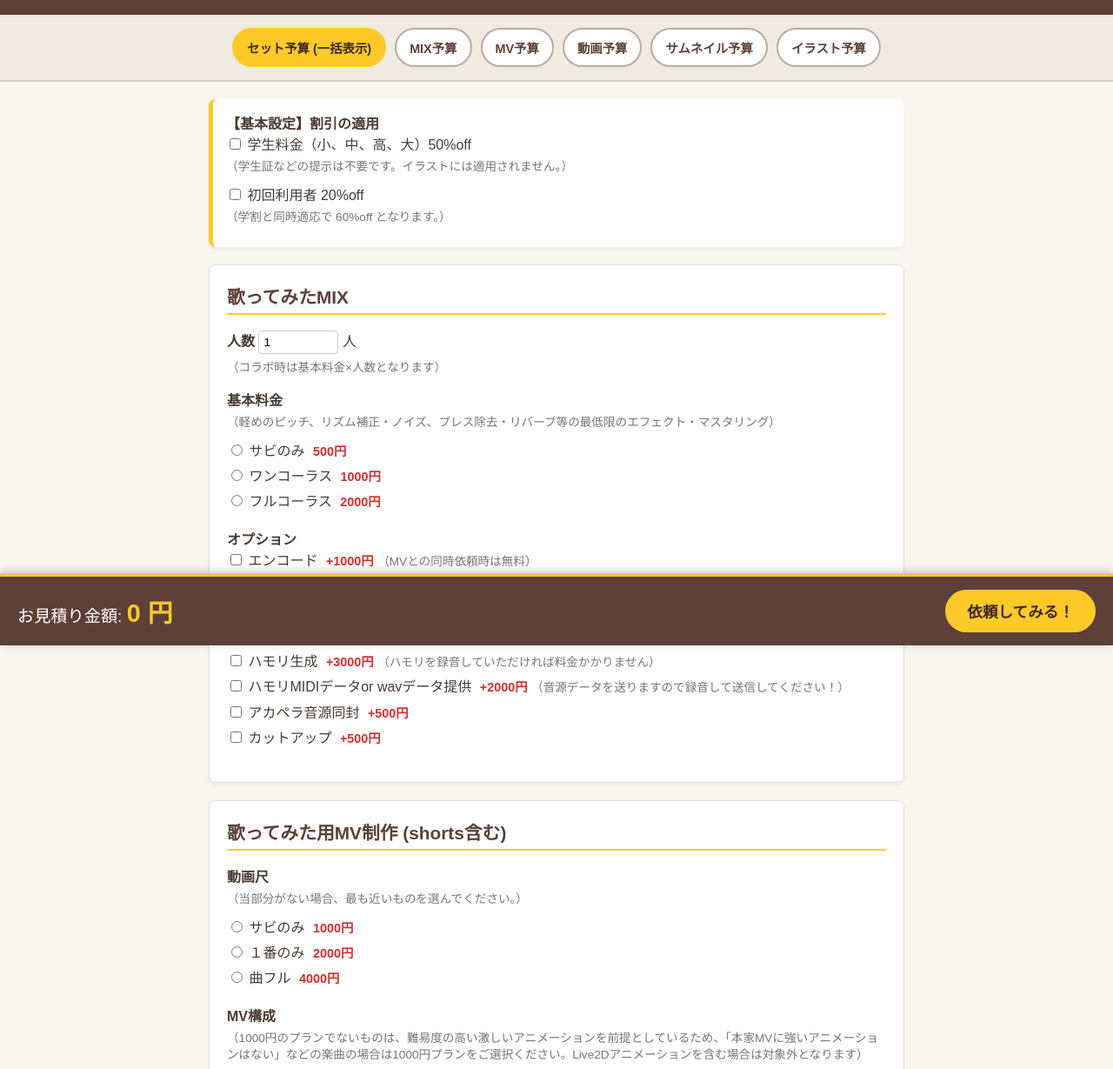
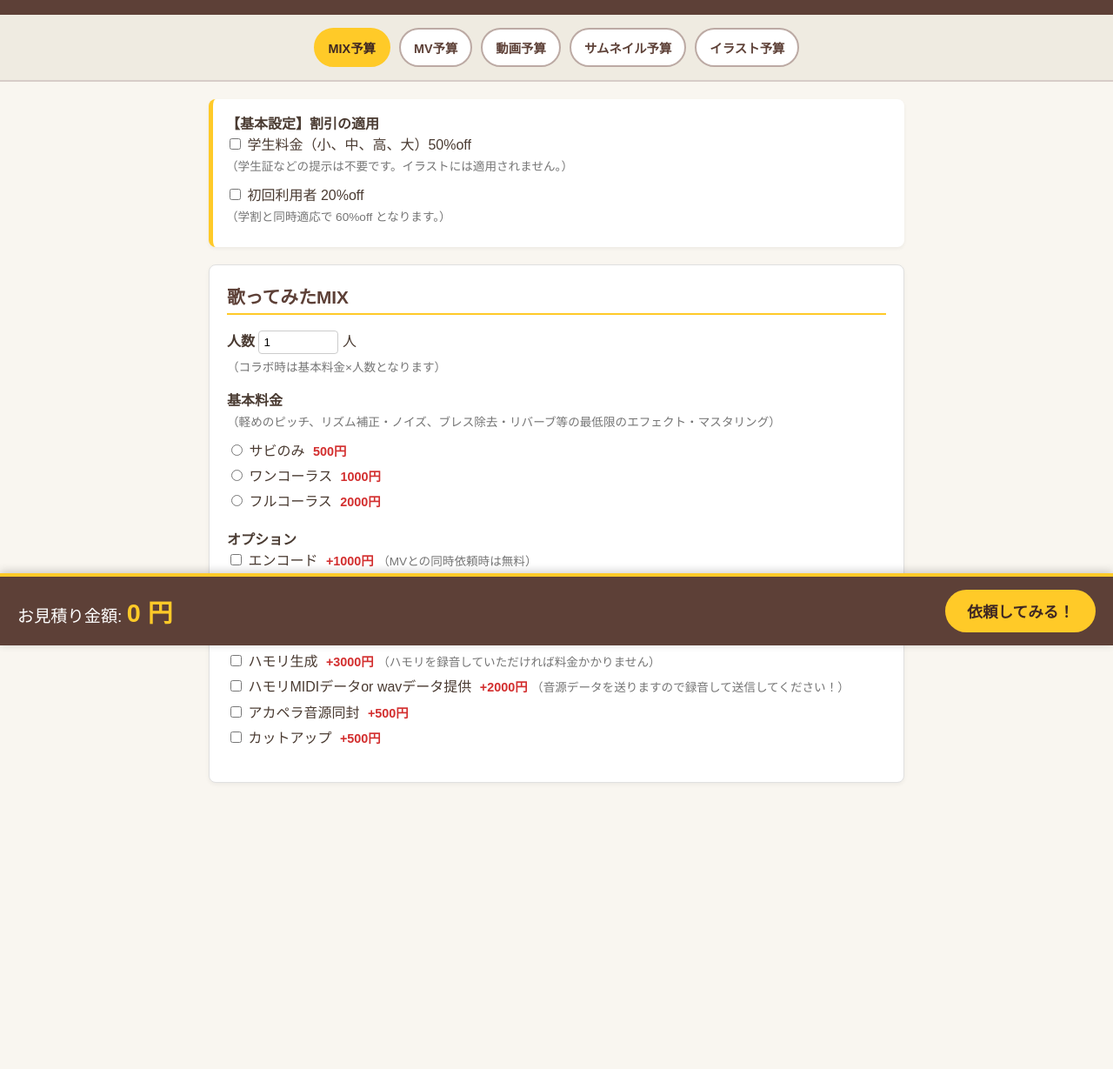
Before and after one commit to jankyjankyjanky/u29Qrsite, a plain HTML site: page index.html in a window 1280 px wide. Shown: the part 58-1287 px from the top of the page at 87% size. After the commit the page ends 1078 px from the top, so only its background shows below. Drawn offline with Linux system fonts and the light colour scheme.

Commit message:
Update index.html

```diff
--- a/index.html
+++ b/index.html
@@ -71,6 +71,7 @@
             margin-bottom: 20px;
             box-shadow: 0 2px 5px rgba(0,0,0,0.05);
             border: 1px solid #E0E0E0;
+            display: none; /* 初期状態では非表示（JSで制御） */
         }
         .section h2 {
             border-bottom: 2px solid #FFCA28;
@@ -162,22 +163,20 @@
 </header>
 
 <div class="menu-bar">
-    <input type="radio" name="main_tab" id="tab_all" value="all" class="tab-radio" checked>
-    <label for="tab_all" class="tab-label">セット予算 (一括表示)</label>
-
-    <input type="radio" name="main_tab" id="tab_mix" value="mix" class="tab-radio">
+    <!-- セット予算は一旦除外しています -->
+    <input type="radio" name="main_tab" id="tab_mix" value="mix" class="tab-radio" checked onchange="switchTab()">
     <label for="tab_mix" class="tab-label">MIX予算</label>
 
-    <input type="radio" name="main_tab" id="tab_mv" value="mv" class="tab-radio">
+    <input type="radio" name="main_tab" id="tab_mv" value="mv" class="tab-radio" onchange="switchTab()">
     <label for="tab_mv" class="tab-label">MV予算</label>
 
-    <input type="radio" name="main_tab" id="tab_movie" value="movie" class="tab-radio">
+    <input type="radio" name="main_tab" id="tab_movie" value="movie" class="tab-radio" onchange="switchTab()">
     <label for="tab_movie" class="tab-label">動画予算</label>
 
-    <input type="radio" name="main_tab" id="tab_thumb" value="thumb" class="tab-radio">
+    <input type="radio" name="main_tab" id="tab_thumb" value="thumb" class="tab-radio" onchange="switchTab()">
     <label for="tab_thumb" class="tab-label">サムネイル予算</label>
 
-    <input type="radio" name="main_tab" id="tab_illust" value="illust" class="tab-radio">
+    <input type="radio" name="main_tab" id="tab_illust" value="illust" class="tab-radio" onchange="switchTab()">
     <label for="tab_illust" class="tab-label">イラスト予算</label>
 </div>
 
@@ -358,19 +357,27 @@ window.onload = () => {
     document.addEventListener('change', calcTotal);
     document.addEventListener('input', calcTotal);
 
-    // 初期タブの切り替え
+    // 初期タブの切り替えを実行
     switchTab();
 };
 
 // --- タブ切り替え処理 ---
 function switchTab() {
-    let tab = document.querySelector('input[name="main_tab"]:checked').value;
+    let tabRadio = document.querySelector('input[name="main_tab"]:checked');
+    if (!tabRadio) return;
+
+    let selectedTab = tabRadio.value;
     let sections = ['sec_mix', 'sec_mv', 'sec_movie', 'sec_thumb', 'sec_illust'];
-    if (tab === 'all') {
-        sections.forEach(id => document.getElementById(id).style.display = 'block');
-    } else {
-        sections.forEach(id => document.getElementById(id).style.display = 'none');
-        document.getElementById('sec_' + tab).style.display = 'block';
+
+    // すべて非表示にしてから選択されたタブのみ表示
+    sections.forEach(id => {
+        let el = document.getElementById(id);
+        if (el) el.style.display = 'none';
+    });
+
+    let targetEl = document.getElementById('sec_' + selectedTab);
+    if (targetEl) {
+        targetEl.style.display = 'block';
     }
 }
 
@@ -513,7 +520,6 @@ function calcTotal() {
     // 5. イラスト（計算用ヘルパー関数）
     const calcIll = (prefix, title) => {
         let wrap = document.getElementById(`wrap_illust_${prefix}`);
-        // 非表示なら無視（MV等のチェックが外れている場合）
         if(!wrap || wrap.style.display === 'none') return 0;
 
         let eshi = document.querySelector(`input[name="eshi_${prefix}"]:checked`);
@@ -537,10 +543,6 @@ function calcTotal() {
         return 0;
     };
 
-    // メインのイラストは常に計算（未選択なら0が返る）
-    // ※ただし、セット予算以外の個別タブで表示されていない場合は除外するロジックにしたい場合は調整可能ですが、
-    // 今回は「入力されたものは裏で保持・合算される（カート形式）」としています。
-    document.getElementById('wrap_illust_main').style.display = 'block';
     totalIllust += calcIll('main', 'イラスト単体');
     if(document.getElementById('chk_illust_mv').checked) totalIllust += calcIll('mv', 'イラスト追加(MV)');
     if(document.getElementById('chk_illust_movie').checked) totalIllust += calcIll('movie', 'イラスト追加(動画)');
```
